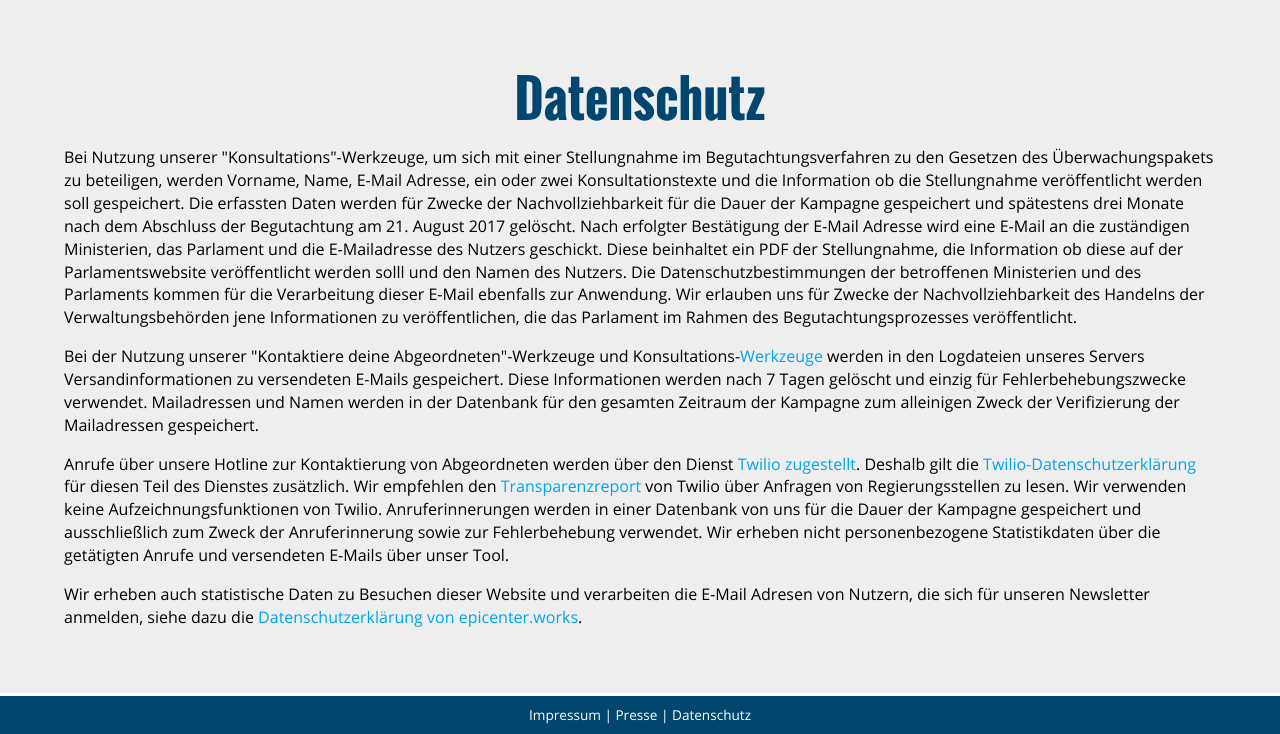
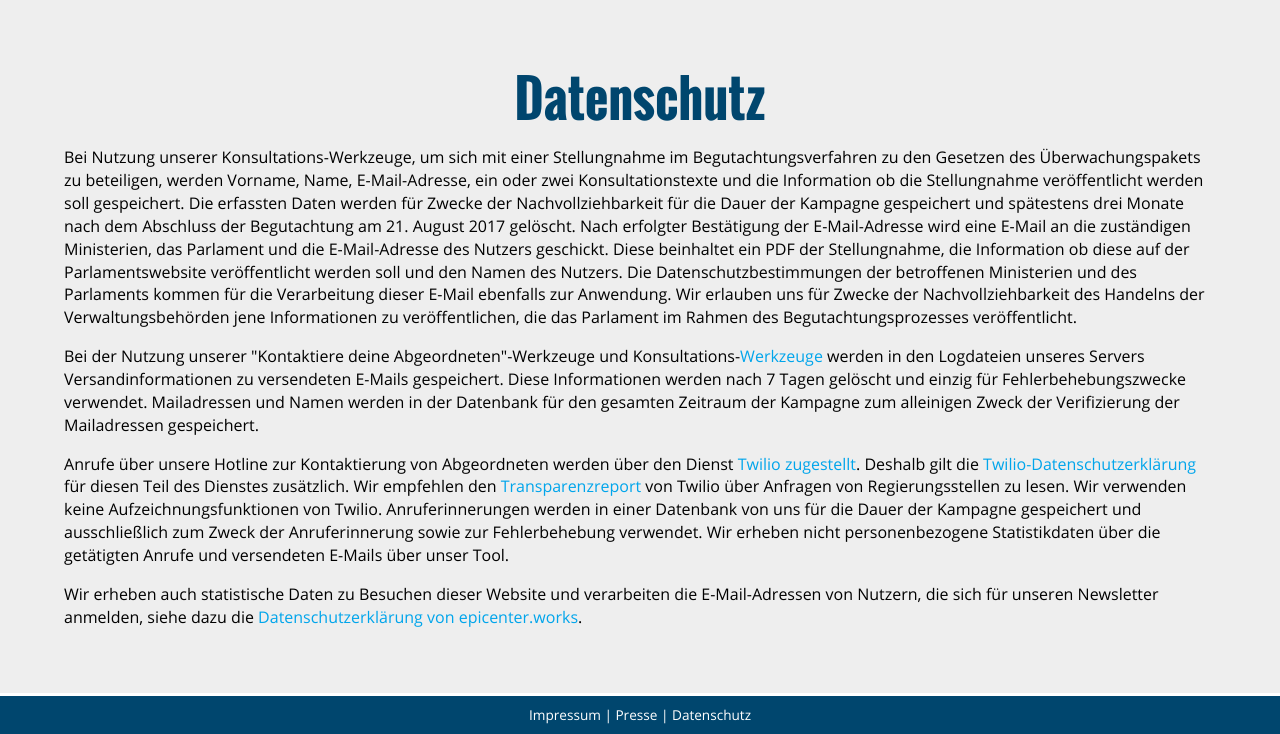
Before and after one commit to AKVorrat/ueberwachungspaket.at, a Flask app: page /datenschutz/ in a window 1280 px wide. Shown: the part 98-832 px from the top of the page. Run offline with Flask 2, Linux system fonts and the light colour scheme; parts of the project's set-up code (start-up, migrations or seed data) failed here and were passed over; some libraries are stand-ins or nearby versions.

Commit message:
Correct typos in privacy policy

```diff
--- a/ueberwachungspaket/templates/privacy.html
+++ b/ueberwachungspaket/templates/privacy.html
@@ -8,9 +8,9 @@
 {% block content %}
 	<section>
 		<h1>Datenschutz</h1>
-        <p>Bei Nutzung unserer "Konsultations"-Werkzeuge, um sich mit einer Stellungnahme im Begutachtungsverfahren zu den Gesetzen des Überwachungspakets zu beteiligen, werden Vorname, Name, E-Mail Adresse, ein oder zwei Konsultationstexte und die Information ob die Stellungnahme veröffentlicht werden soll gespeichert. Die erfassten Daten werden für Zwecke der Nachvollziehbarkeit für die Dauer der Kampagne gespeichert und spätestens drei Monate nach dem Abschluss der Begutachtung am 21. August 2017 gelöscht. Nach erfolgter Bestätigung der E-Mail Adresse wird eine E-Mail an die zuständigen Ministerien, das Parlament und die E-Mailadresse des Nutzers geschickt. Diese beinhaltet ein PDF der Stellungnahme, die Information ob diese auf der Parlamentswebsite veröffentlicht werden solll und den Namen des Nutzers. Die Datenschutzbestimmungen der betroffenen Ministerien und des Parlaments kommen für die Verarbeitung dieser E-Mail ebenfalls zur Anwendung. Wir erlauben uns für Zwecke der Nachvollziehbarkeit des Handelns der Verwaltungsbehörden jene Informationen zu veröffentlichen, die das Parlament im Rahmen des Begutachtungsprozesses veröffentlicht.</p>
+        <p>Bei Nutzung unserer Konsultations-Werkzeuge, um sich mit einer Stellungnahme im Begutachtungsverfahren zu den Gesetzen des Überwachungspakets zu beteiligen, werden Vorname, Name, E-Mail-Adresse, ein oder zwei Konsultationstexte und die Information ob die Stellungnahme veröffentlicht werden soll gespeichert. Die erfassten Daten werden für Zwecke der Nachvollziehbarkeit für die Dauer der Kampagne gespeichert und spätestens drei Monate nach dem Abschluss der Begutachtung am 21. August 2017 gelöscht. Nach erfolgter Bestätigung der E-Mail-Adresse wird eine E-Mail an die zuständigen Ministerien, das Parlament und die E-Mail-Adresse des Nutzers geschickt. Diese beinhaltet ein PDF der Stellungnahme, die Information ob diese auf der Parlamentswebsite veröffentlicht werden soll und den Namen des Nutzers. Die Datenschutzbestimmungen der betroffenen Ministerien und des Parlaments kommen für die Verarbeitung dieser E-Mail ebenfalls zur Anwendung. Wir erlauben uns für Zwecke der Nachvollziehbarkeit des Handelns der Verwaltungsbehörden jene Informationen zu veröffentlichen, die das Parlament im Rahmen des Begutachtungsprozesses veröffentlicht.</p>
 		<p>Bei der Nutzung unserer "Kontaktiere deine Abgeordneten"-Werkzeuge und Konsultations-<a href="https://überwachungspaket.at/politiker/">Werkzeuge</a> werden in den Logdateien unseres Servers Versandinformationen zu versendeten E-Mails gespeichert. Diese Informationen werden nach 7 Tagen gelöscht und einzig für Fehlerbehebungszwecke verwendet. Mailadressen und Namen werden in der Datenbank für den gesamten Zeitraum der Kampagne zum alleinigen Zweck der Verifizierung der Mailadressen gespeichert.</p>
 		<p>Anrufe über unsere Hotline zur Kontaktierung von Abgeordneten werden über den Dienst <a href="https://www.twilio.com">Twilio zugestellt</a>. Deshalb gilt die <a href="https://www.twilio.com/legal/privacy">Twilio-Datenschutzerklärung</a> für diesen Teil des Dienstes zusätzlich. Wir empfehlen den <a href="https://www.twilio.com/legal/transparency">Transparenzreport</a> von Twilio über Anfragen von Regierungsstellen zu lesen. Wir verwenden keine Aufzeichnungsfunktionen von Twilio. Anruferinnerungen werden in einer Datenbank von uns für die Dauer der Kampagne gespeichert und ausschließlich zum Zweck der Anruferinnerung sowie zur Fehlerbehebung verwendet. Wir erheben nicht personenbezogene Statistikdaten über die getätigten Anrufe und versendeten E-Mails über unser Tool.</p>
-		<p>Wir erheben auch statistische Daten zu Besuchen dieser Website und verarbeiten die E-Mail Adresen von Nutzern, die sich für unseren Newsletter anmelden, siehe dazu die <a href="https://epicenter.works/kontakt#datenschutz">Datenschutzerklärung von epicenter.works</a>.</p>
+		<p>Wir erheben auch statistische Daten zu Besuchen dieser Website und verarbeiten die E-Mail-Adressen von Nutzern, die sich für unseren Newsletter anmelden, siehe dazu die <a href="https://epicenter.works/kontakt#datenschutz">Datenschutzerklärung von epicenter.works</a>.</p>
 	</section>
 {% endblock %}
```
